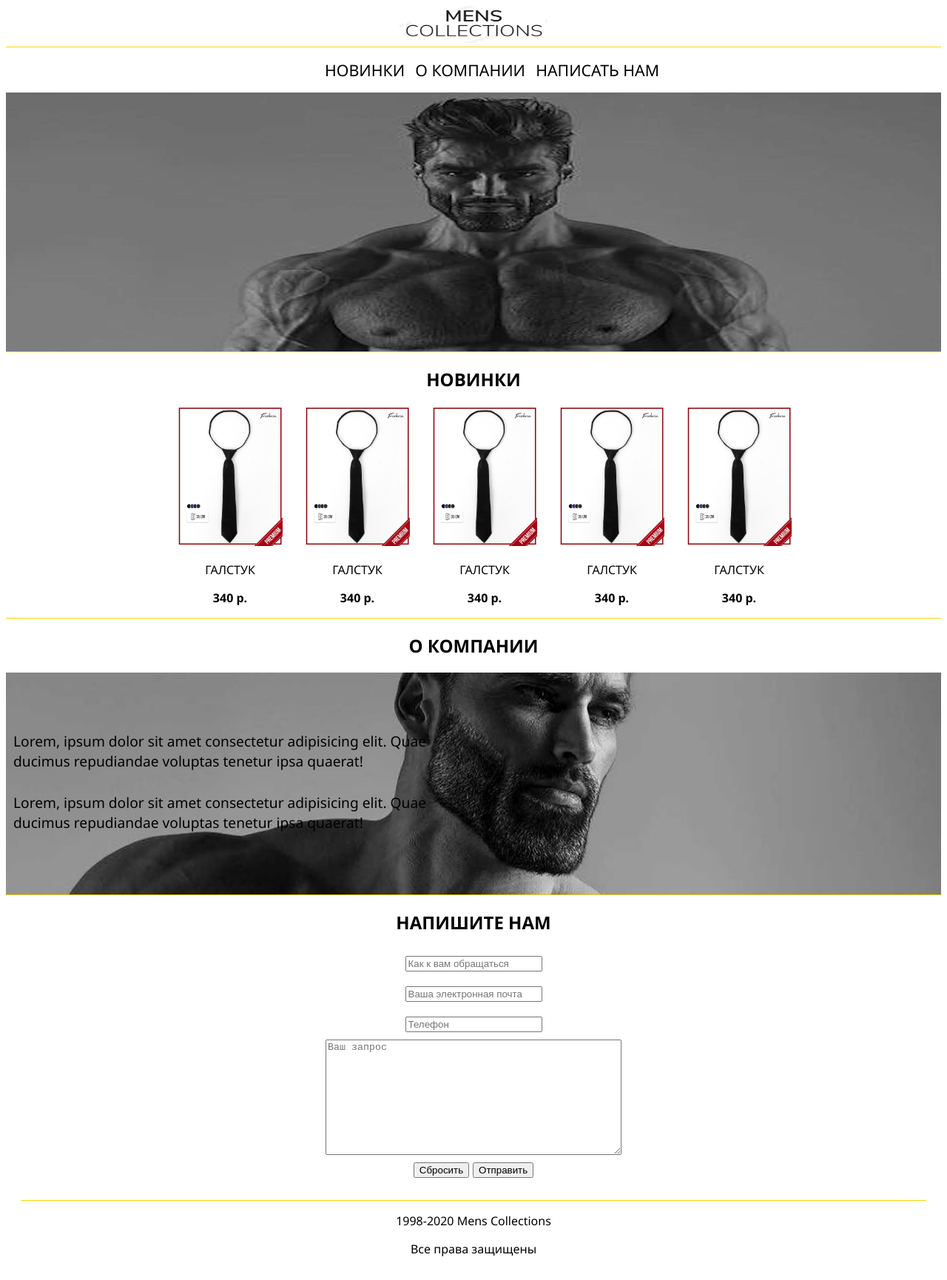
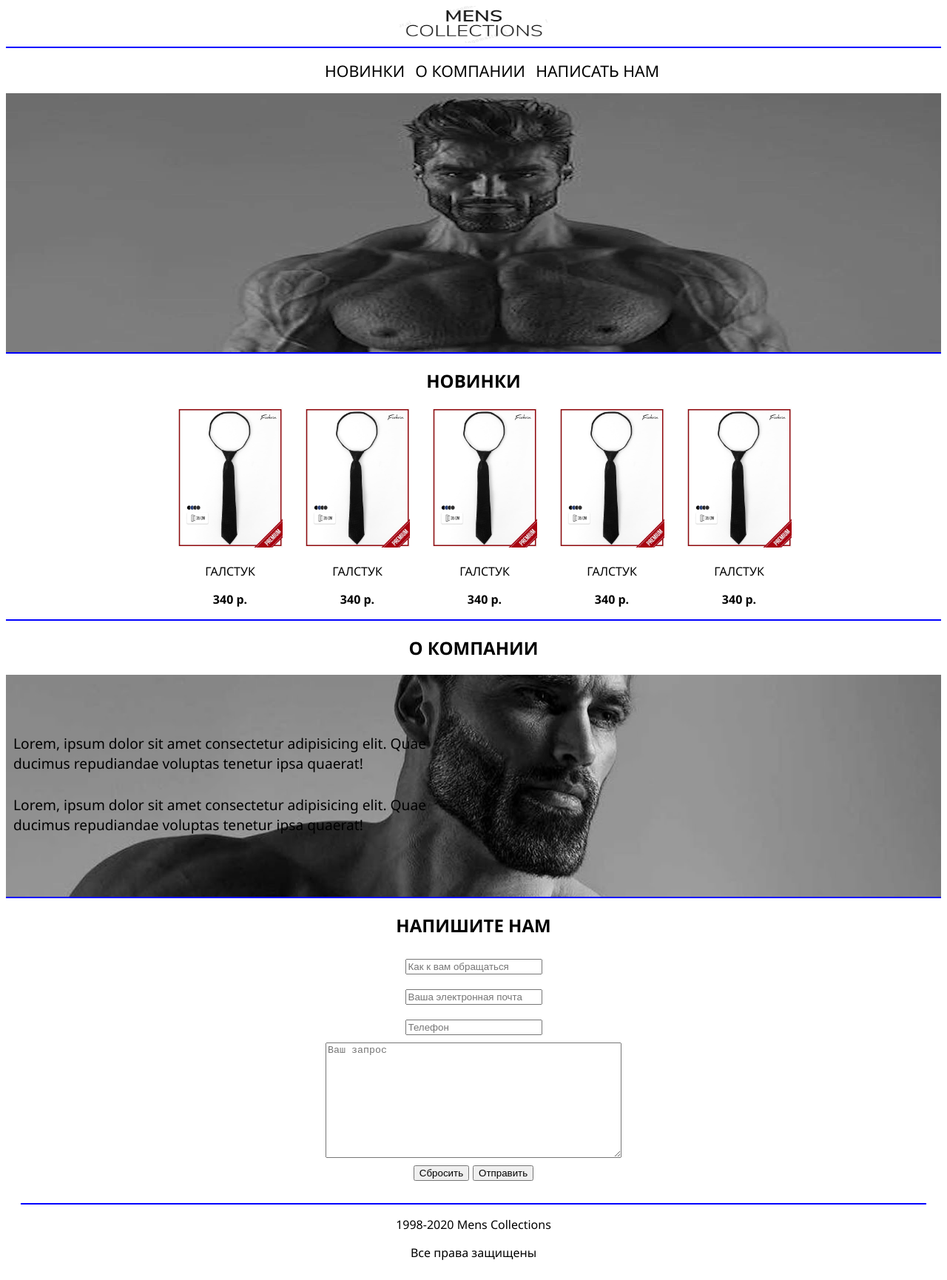
Before and after one commit to Who1s1t/MensCollections, a plain HTML site: page MensCollections/index.html in a window 1280 px wide. Shown: the whole page at 74% size. Drawn offline with Linux system fonts and the light colour scheme.

Commit message:
Add files via upload

```diff
--- a/MensCollections/index.html
+++ b/MensCollections/index.html
@@ -14,9 +14,9 @@
             <div class="main-menu">
                 <nav>
                     <ul>
-                        <li><a href="">НОВИНКИ</a></li>
-                        <li><a href="">О КОМПАНИИ</a></li>
-                        <li><a href="">НАПИСАТЬ НАМ</a></li>
+                        <li><a href="#nov">НОВИНКИ</a></li>
+                        <li><a href="#com">О КОМПАНИИ</a></li>
+                        <li><a href="#con">НАПИСАТЬ НАМ</a></li>
                     </ul>
                 </nav>
             </div>
@@ -24,7 +24,7 @@
         <div class="banner">
 
         </div>
-        <section>
+        <section id="nov">
             <h1>НОВИНКИ</h1>
             <div class="prod">
                 <div class="prod-item">
@@ -54,7 +54,7 @@
                 </div>
             </div>
         </section>
-        <section>
+        <section id="com">
             <h1>О КОМПАНИИ</h1>
             <div class="about">
                 <p>Lorem, ipsum dolor sit amet consectetur
@@ -65,7 +65,7 @@
                     voluptas tenetur ipsa quaerat!</p>
             </div>
         </section>
-        <section>
+        <section id="con">
             <h1>НАПИШИТЕ НАМ</h1>
             <form>
                 <div>
--- a/MensCollections/style.css
+++ b/MensCollections/style.css
@@ -10,7 +10,7 @@ body{
 
 .logo {
     text-align: center;
-    border-bottom: 1px solid gold;
+    border-bottom: 2px solid blue;
 }
 
 .logo img{
@@ -41,7 +41,7 @@ body{
 }
 
 section {
-    border-top: 1px solid gold;
+    border-top: 2px solid blue;
 }
 
 section h1{
@@ -95,6 +95,6 @@ form div{
 footer{
     margin: 20px;
     padding-bottom: 10px;
-    border-top: 1px solid gold;
+    border-top: 2px solid blue;
     text-align: center;
 }
```
